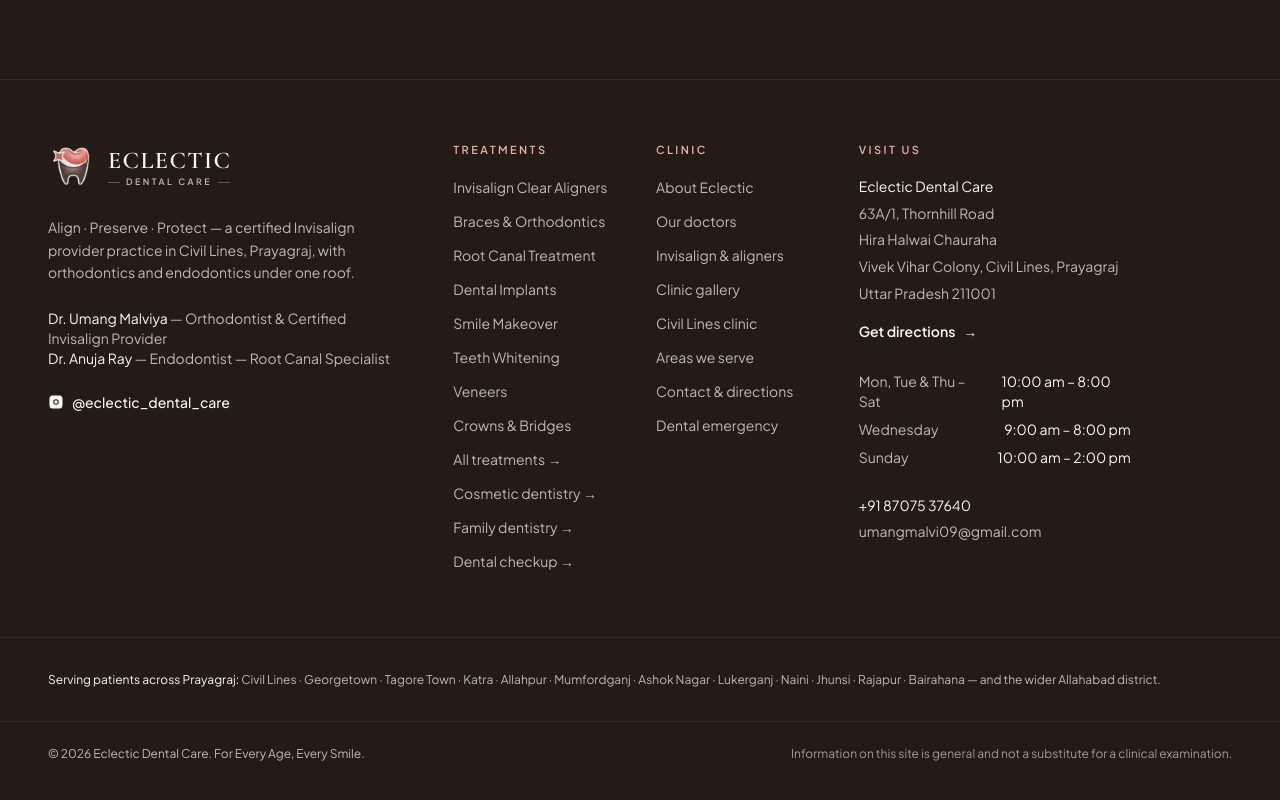
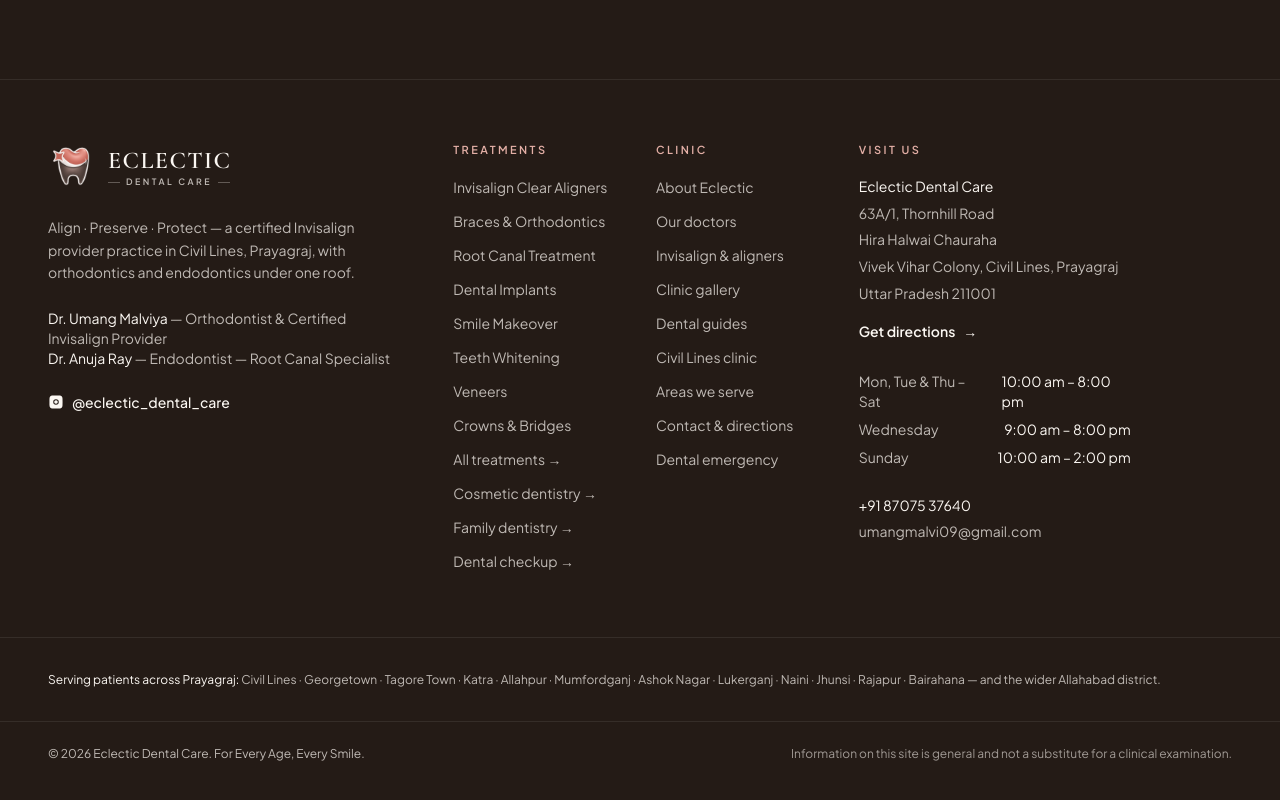
Before and after one commit to Aayush20253534/Website-EDC, a Next.js app: page /locations/civil-lines-prayagraj in a window 1280 px wide. Shown: the part 7931-8731 px from the top of the page. Built offline with nearby package versions, Linux system fonts and the light colour scheme.

Commit message:
seo: link dental guides from footer

```diff
--- a/src/components/layout/Footer.tsx
+++ b/src/components/layout/Footer.tsx
@@ -91,6 +91,7 @@
           <FooterLink href="/doctors">Our doctors</FooterLink>
           <FooterLink href="/services/invisalign-clear-aligners">Invisalign & aligners</FooterLink>
           <FooterLink href="/gallery">Clinic gallery</FooterLink>
+          <FooterLink href="/guides">Dental guides</FooterLink>
           <FooterLink href="/locations/civil-lines-prayagraj">Civil Lines clinic</FooterLink>
           <FooterLink href="/areas-we-serve">Areas we serve</FooterLink>
           <FooterLink href="/contact">Contact & directions</FooterLink>
```
